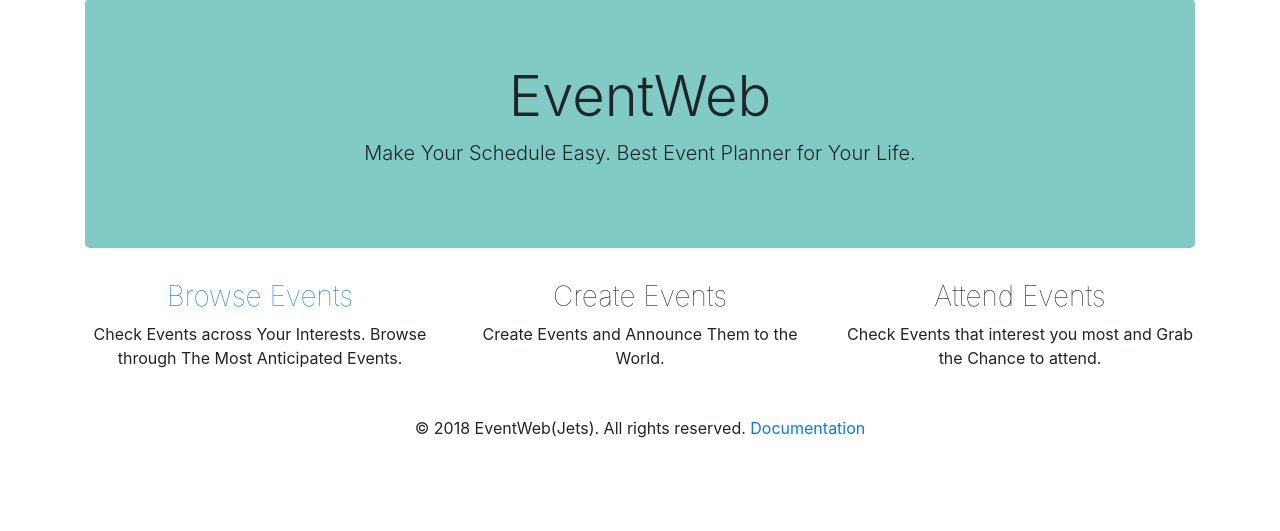
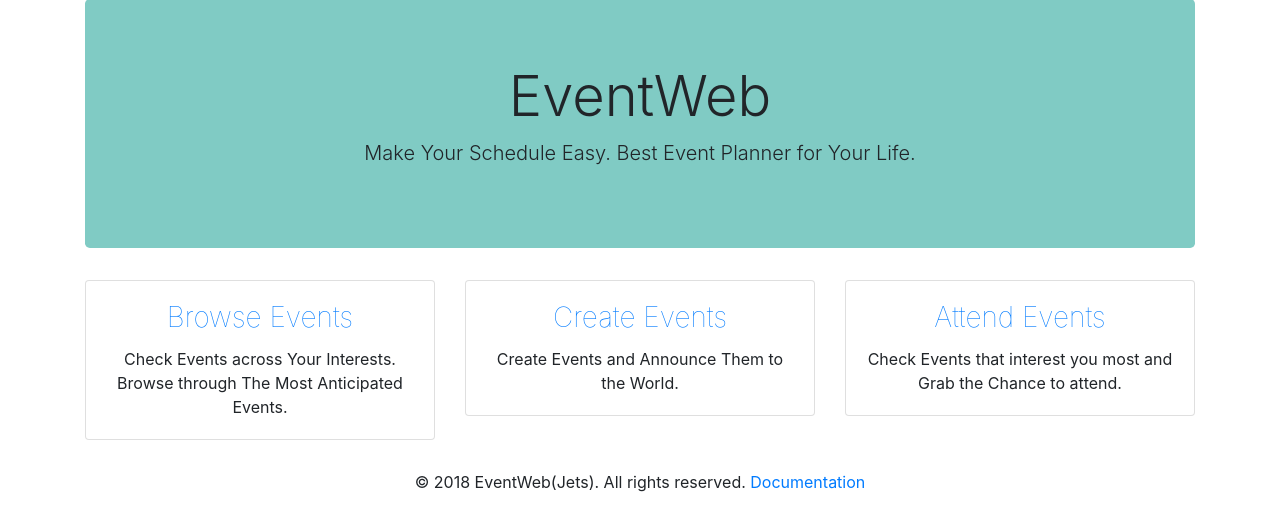
Before and after one commit to JetsMMU/EventWeb, a PHP site: page /home.php in a window 1280 px wide. Shown: the part 57-588 px from the top of the page. Run offline with PHP 8.4, Linux system fonts and the light colour scheme.

Commit message:
update redesign home

```diff
--- a/home.php
+++ b/home.php
@@ -22,16 +22,34 @@
     </div>
     <div class="row">
       <div class="col-md-4">
-        <a href="event.php"><h3 style="font-weight: lighter;">Browse Events</h3></a>
-        <p>Check Events across Your Interests. Browse through The Most Anticipated Events.</p>
+        <div class="card">
+          <div class="card-body">
+          <a href="/event.php"><h3 class="card-title" style="font-weight: lighter;">Browse Events</h3></a>
+            <p class="card-text">
+              Check Events across Your Interests. Browse through The Most Anticipated Events.
+            </p>
+          </div>
+        </div>
       </div>
       <div class="col-md-4">
-        <h3 style="font-weight: lighter;">Create Events</h3>
-        <p>Create Events and Announce Them to the World.</p>
+        <div class="card">
+          <div class="card-body">
+            <a href="#"><h3 class="card-title" style="font-weight: lighter;">Create Events</h3></a>
+            <p class="card-text">
+              Create Events and Announce Them to the World.
+            </p>
+          </div>
+        </div>
       </div>
       <div class="col-md-4">
-        <h3 style="font-weight: lighter;">Attend Events</h3>
-        <p>Check Events that interest you most and Grab the Chance to attend.</p>
+        <div class="card">
+          <div class="card-body">
+            <a href="#"><h3 class="card-title" style="font-weight: lighter;">Attend Events</h3></a>
+            <p class="card-text">
+              Check Events that interest you most and Grab the Chance to attend.
+            </p>
+          </div>
+        </div>
       </div>
     </div>
 
```
